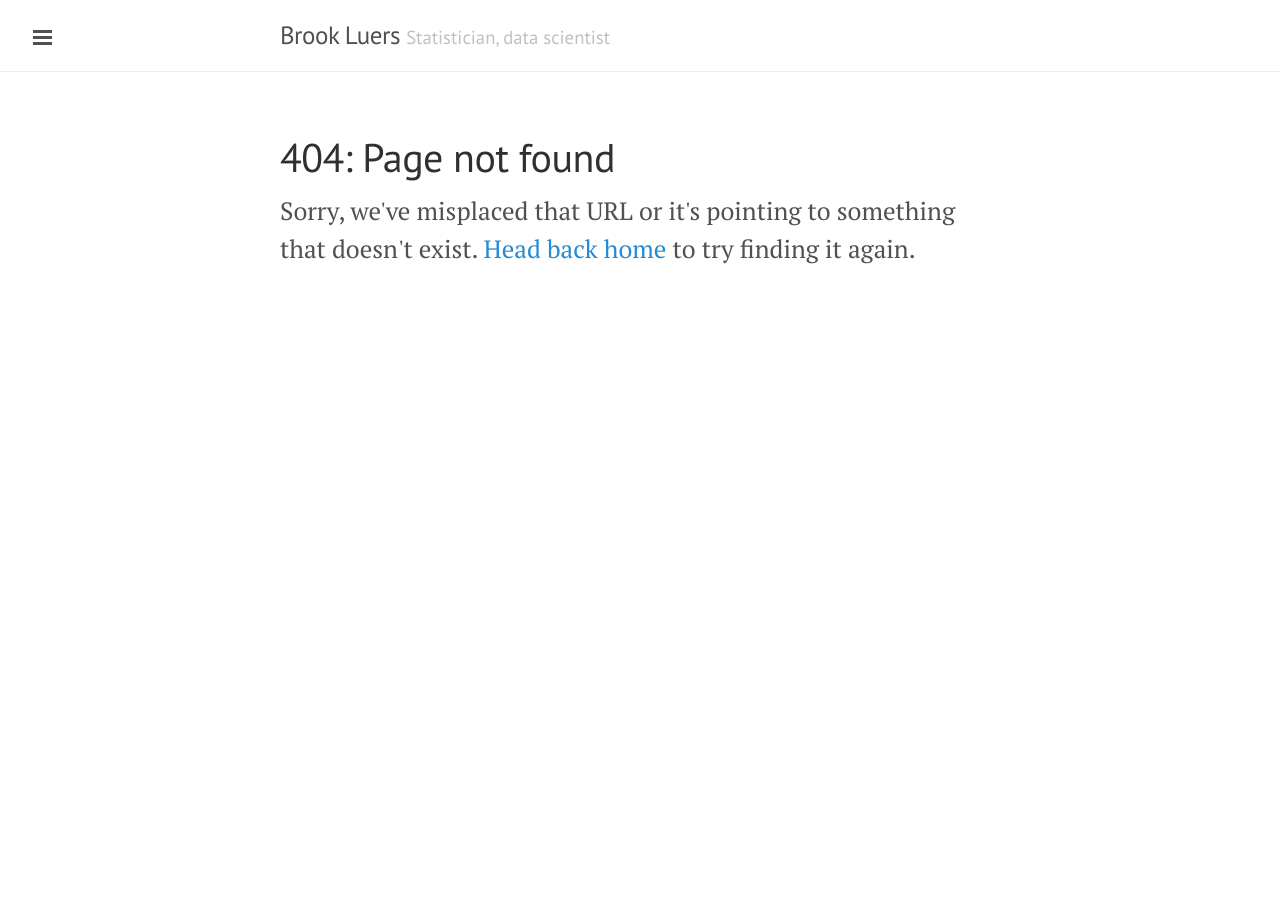
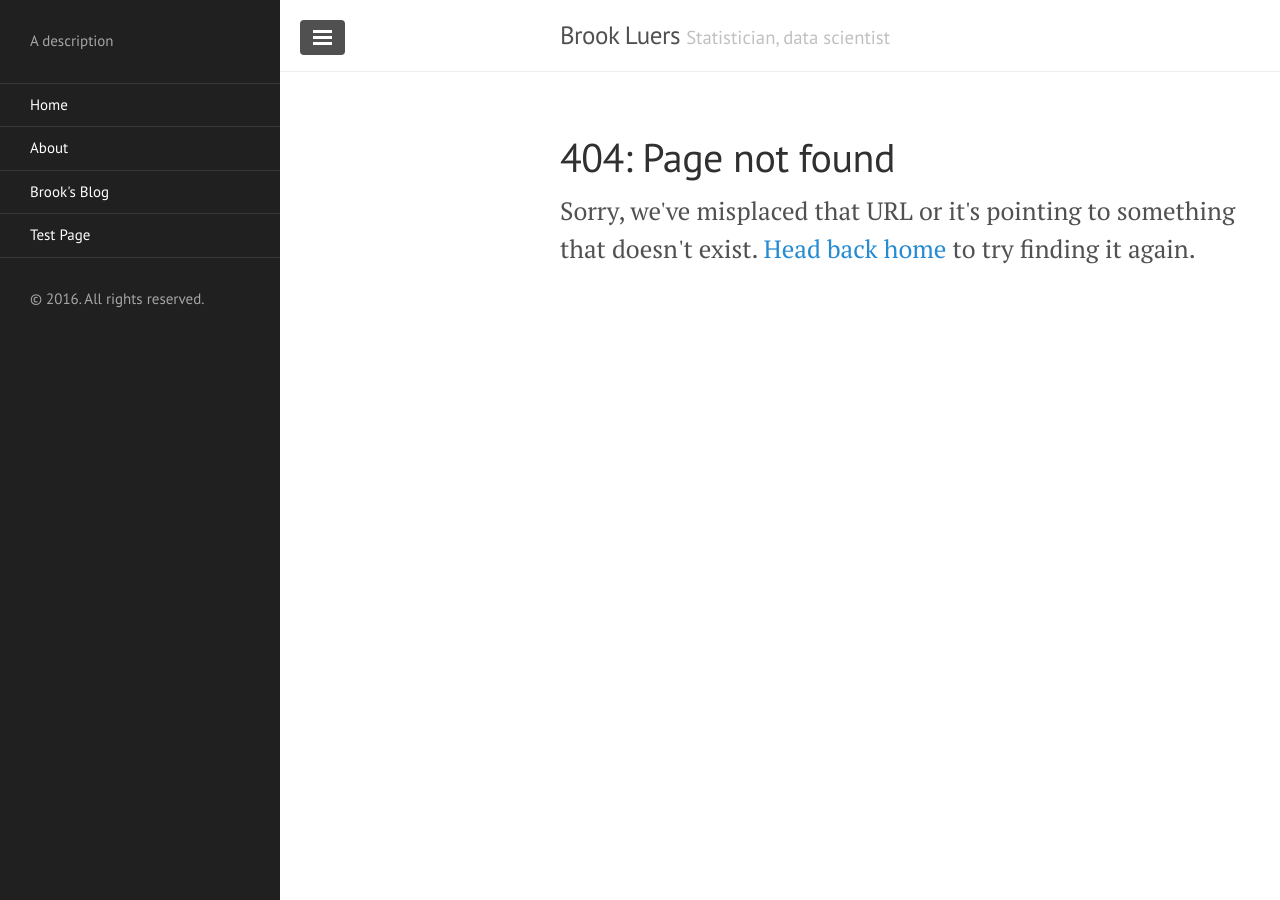
Before and after one commit to brookluers/brookluers.github.io, a Jekyll site: the page built from 404.html, in a window 1280 px wide. Built offline with Jekyll 4.4.1, drawn with Linux system fonts in a browser that asks for light colours; Markdown is read by kramdown in place of the engine named in the settings.

Commit message:
Update sidebar.html

```diff
--- a/_includes/sidebar.html
+++ b/_includes/sidebar.html
@@ -1,6 +1,7 @@
 <!-- Target for toggling the sidebar `.sidebar-checkbox` is for regular
      styles, `#sidebar-checkbox` for behavior. -->
-<input type="checkbox" class="sidebar-checkbox" id="sidebar-checkbox" {% if page.title =="Home" %}checked{% endif %}>
+<input type="checkbox" class="sidebar-checkbox" id="sidebar-checkbox" checked>
+<!-- <input type="checkbox" class="sidebar-checkbox" id="sidebar-checkbox" {% if page.title =="Home" %}checked{% endif %}> -->
 
 <!-- Toggleable sidebar -->
 <div class="sidebar" id="sidebar">
```
